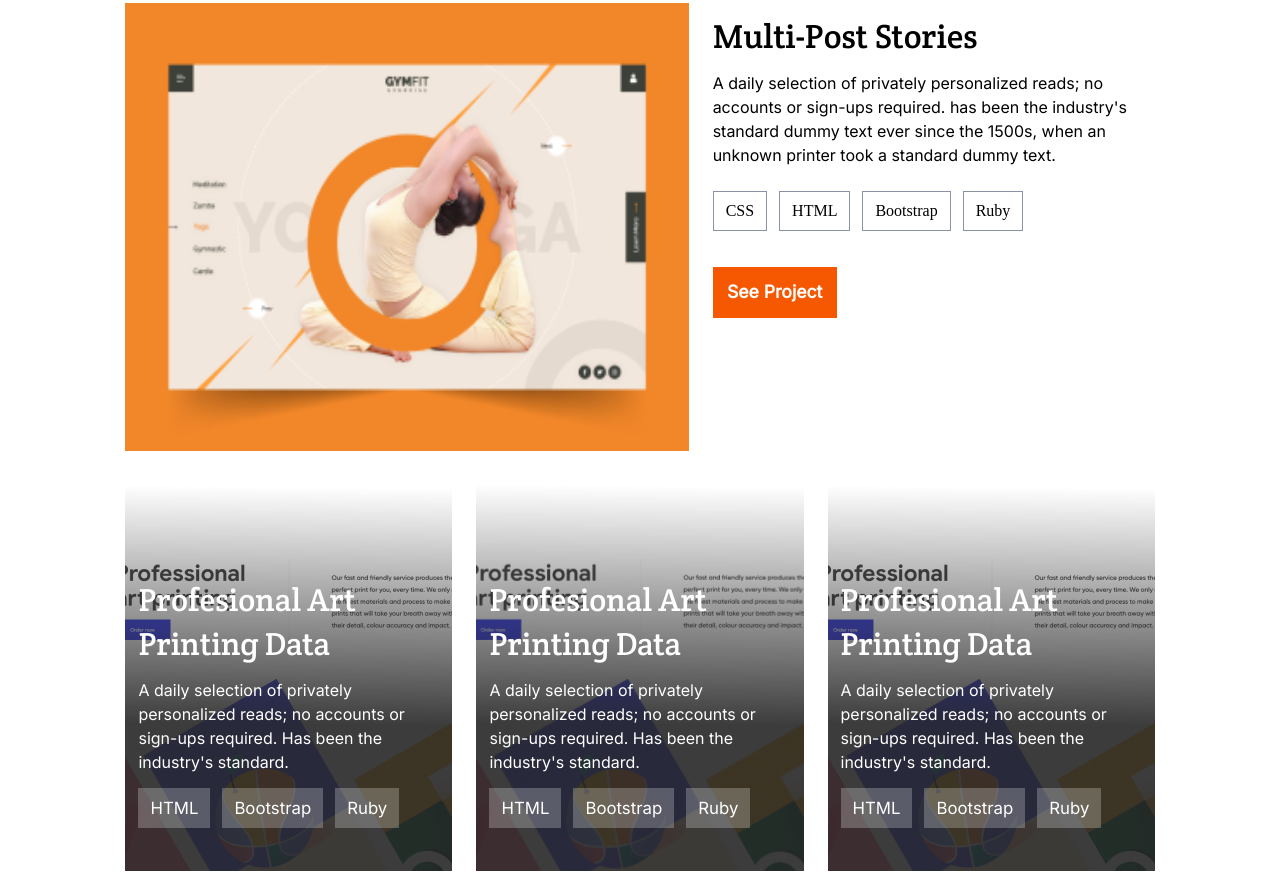
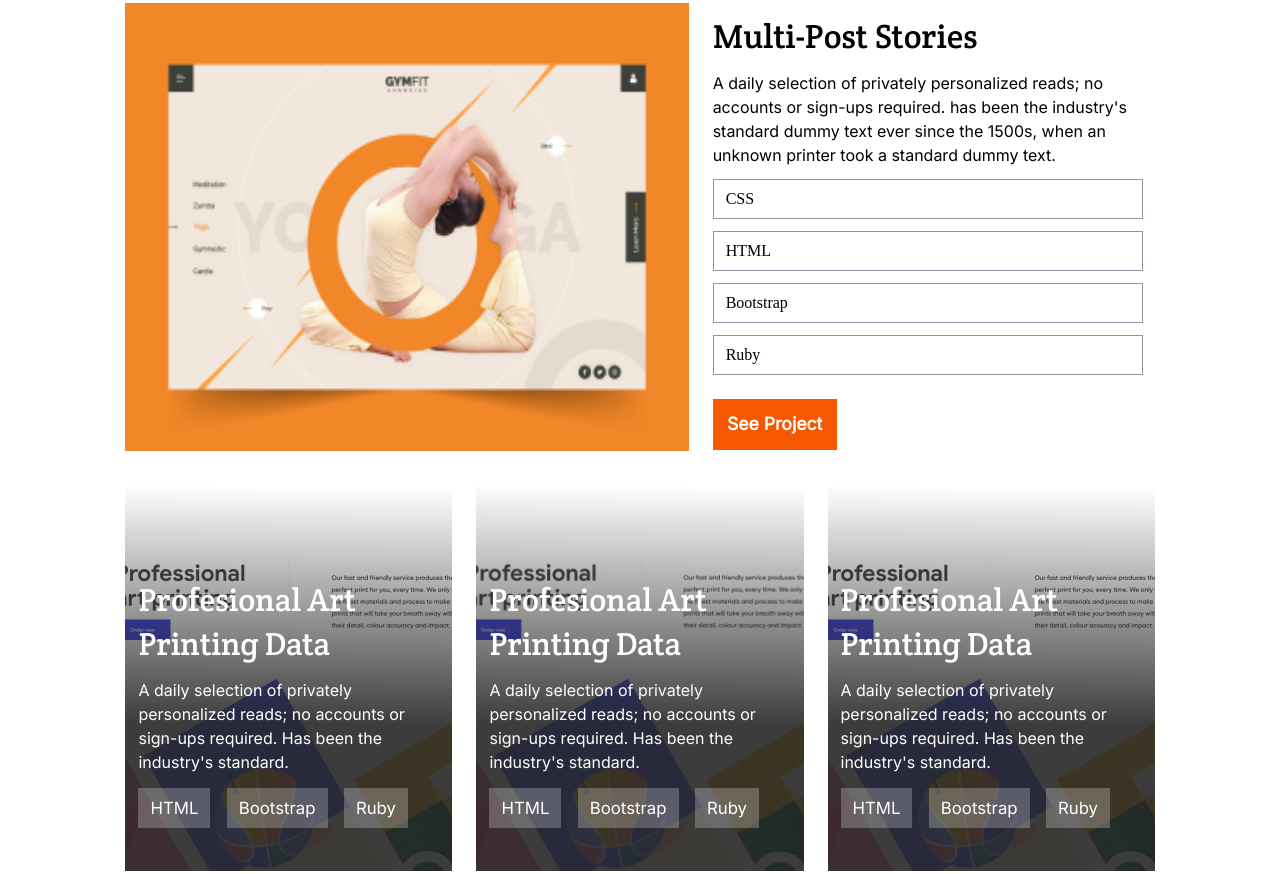
Before and after one commit to jrraul4/Portafolio-Personal, a website: page index.html in a window 1280 px wide. Shown: the part 1028-1902 px from the top of the page. Drawn offline with Linux system fonts and the light colour scheme.

Commit message:
Add floats within felx

```diff
--- a/style.css
+++ b/style.css
@@ -196,7 +196,7 @@ a {
 }
 
 .main-project-features {
-  display: flex;
+
   list-style: none;
   width: 100%;
   justify-content: space-between;
@@ -256,15 +256,19 @@ a {
 }
 
 .project-features {
-  display: flex;
   list-style: none;
   padding: 0;
   margin: 0 0 22px 13px;
+  width: 100%;
+}
+
+.project-features li{
+  float: left;
 }
 
 .features {
   padding: 10px 12px;
-  margin-right: 12px;
+  margin-right: 5%;
   background: rgba(255, 255, 255, 0.24);
 }
 
```
